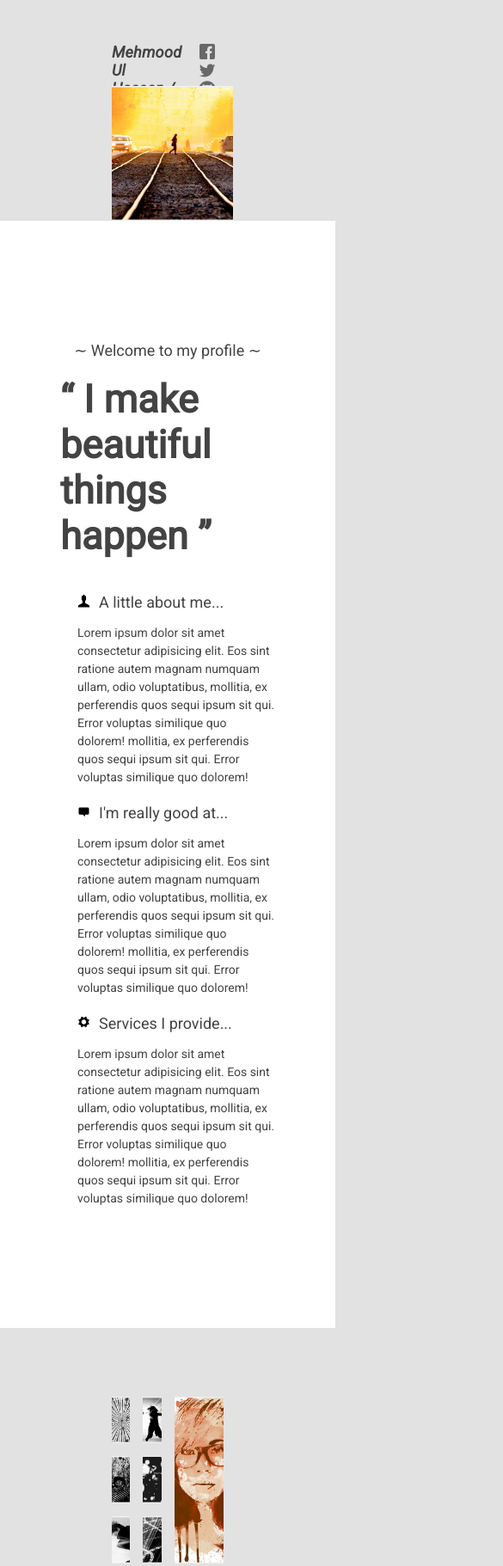
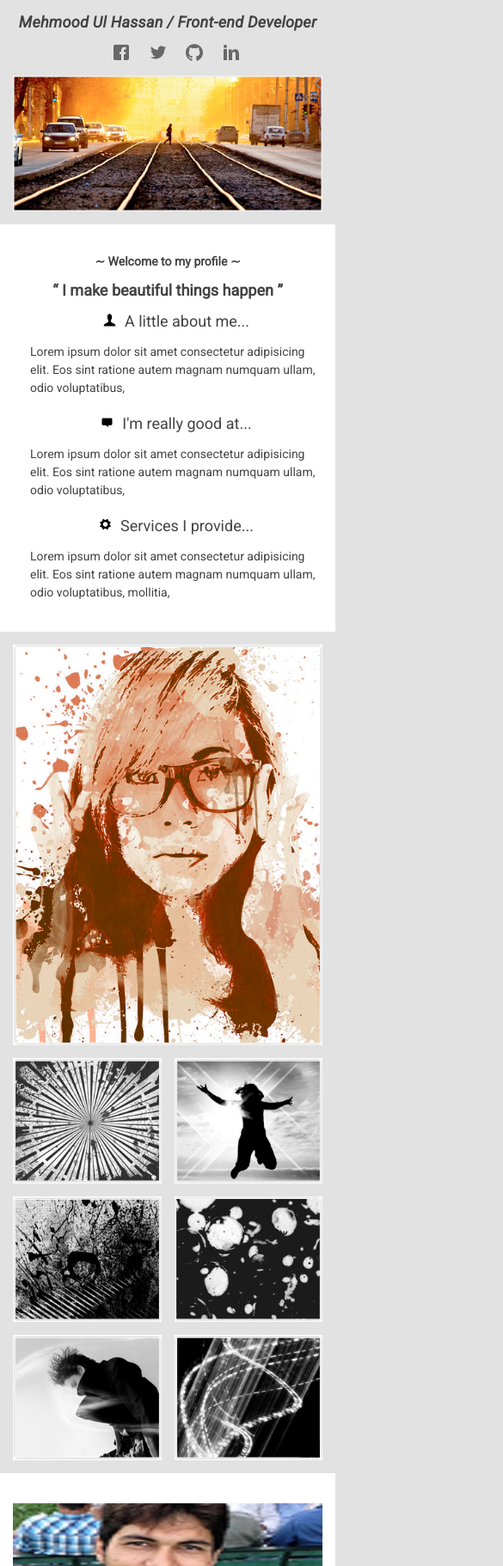
Before and after one commit to Hassanraja447/cool-portfolio, a website: page index.html in a window 390 px wide. Shown: the top 1822 px of the page at 86% size, 585 px wide, since content can reach past the window. Drawn offline with Linux system fonts and the light colour scheme.

Commit message:
mobile first approach

```diff
--- a/index.html
+++ b/index.html
@@ -61,44 +61,48 @@
                            <!-- //////////////////////// -->
 
                     <section class="content">
-                        <p class="heading heading__primary u-margin-bottom-small">&sim; Welcome to my profile &sim;</p>
-                        <h2 class="heading heading__secondary u-margin-bottom-medium">&ldquo; I make beautiful things happen &rdquo;</h2>
+                        <h2 class="heading heading__primary ">&sim; Welcome to my profile &sim;</h2>
+                        <h3 class="heading heading__secondary ">&ldquo; I make beautiful things happen &rdquo;</h3>
                           <!-- //////////////////////// -->
                            <!-- FEATURES -->
                            <!-- //////////////////////// -->
-                           <div class="features-box">
+                           <!-- <div class="features-box"> -->
+                               <div class="features-box">
+
                                 <div class="features">
-                                        <div class="title">
+                                        <div class="features__title">
                                         <div class="features__icons">
                                                 <svg class="features__icon">
                                                 <use xlink:href = "img/sprite.svg#icon-user"></use>
                                             </svg></div>
                                             <p class="features__heading">A little about me...</p>
                                         </div>
-                                            <p class="features__text"> Lorem ipsum dolor sit amet consectetur adipisicing elit. Eos sint ratione autem magnam numquam ullam, odio voluptatibus, mollitia, ex perferendis quos sequi ipsum sit qui. Error voluptas similique quo dolorem!  mollitia, ex perferendis quos sequi ipsum sit qui. Error voluptas similique quo dolorem!</p>
+                                            <p class="features__text"> Lorem ipsum dolor sit amet consectetur adipisicing elit. Eos sint ratione autem magnam numquam ullam, odio voluptatibus,</p>
                                 </div>
                                 <div class="features">
-                                        <div class="title">
+                                        <div class="features__title">
                                         <div class="features__icons">
                                             <svg class="features__icon">
                                             <use xlink:href = "img/sprite.svg#icon-message"></use>
                                         </svg></div>
                                         <p class="features__heading">I'm really good at...</p>
                                     </div>
-                                        <p class="features__text"> Lorem ipsum dolor sit amet consectetur adipisicing elit. Eos sint ratione autem magnam numquam ullam, odio voluptatibus, mollitia, ex perferendis quos sequi ipsum sit qui. Error voluptas similique quo dolorem!  mollitia, ex perferendis quos sequi ipsum sit qui. Error voluptas similique quo dolorem!</p>
+                                        <p class="features__text"> Lorem ipsum dolor sit amet consectetur adipisicing elit. Eos sint ratione autem magnam numquam ullam, odio voluptatibus,</p>
                                 </div>
 
                             <div class="features">
-                                 <div class="title">
+                                 <div class="features__title">
                                             <div class="features__icons"><svg class="features__icon">
                                                     <use xlink:href = "img/sprite.svg#icon-cog"></use>
-                                                </svg></div>
+                                                </svg>
+                                            </div>
                                                 <p class="features__heading">Services I provide...</p>
                                     </div>
 
-                                    <p class="features__text"> Lorem ipsum dolor sit amet consectetur adipisicing elit. Eos sint ratione autem magnam numquam ullam, odio voluptatibus, mollitia, ex perferendis quos sequi ipsum sit qui. Error voluptas similique quo dolorem!  mollitia, ex perferendis quos sequi ipsum sit qui. Error voluptas similique quo dolorem!</p>
+                                    <p class="features__text"> Lorem ipsum dolor sit amet consectetur adipisicing elit. Eos sint ratione autem magnam numquam ullam, odio voluptatibus, mollitia,</p>
                                 </div>
-                           </div>
+                           <!-- </div> -->
+                               </div>
 
                     </section>
 
@@ -107,7 +111,7 @@
                            <!-- //////////////////////// -->
 
                     <main class="portfolio">
-                       <div class="portfolio__projects">
+
                         <figure class="portfolio__item portfolio__item--1">
                             <img src="img/project-1.jpg" alt="portfolio image 1" class="portfolio__img">
 
@@ -139,7 +143,7 @@
 
                             </figure>
 
-                       </div>
+
                     </main>
                     <!-- ///////////////////////////// -->
                     <!-- CONTACT SECTION -->
--- a/sass/_about.scss
+++ b/sass/_about.scss
@@ -2,18 +2,15 @@
 .about {
 
     display: grid;
-    grid-template-columns: repeat(2, minmax(25rem, 1fr));
-    grid-template-rows: 25rem 10rem;
-    grid-row-gap: 1.5rem;
-    padding: 0 2vw;
+    grid-template-rows: 80vw;
+    grid-gap: 1.5rem;
     // display: flex;
     // flex-direction: column;
 }
 .profile {
 
     &__picture {
-        grid-column: 1 / span 1;
-        grid-row: 1 / 2;
+        grid-row: 1
     }
     &__image {
       width: 100%;
@@ -22,9 +19,10 @@
     //   display: block;
     }
     &__author-detail {
-        padding : 1rem 2rem;
-        grid-column: 2 / span 1;
-        grid-row: 1 / span 2 ;
+        padding : 1rem;
+        grid-row:2 ;
+        display: flex;
+        flex-direction: column;
     }
     &__name {
         font-size: 1.8rem;
@@ -35,15 +33,14 @@
     }
 }
 .author-contact {
-    grid-column: 1 / -1;
-    grid-row: 2 / span 1;
+    grid-row: 3;
 
     display: flex;
     flex-direction: column;
     justify-content: space-between;
-    margin-bottom: 3.5rem;
     font-size: 1.6rem;
     color: #242424;
+
 
 
     &__title {
--- a/sass/_base.scss
+++ b/sass/_base.scss
@@ -30,8 +30,16 @@ body {
 .container {
     background-color:#fff;
     display: grid;
-    grid-template-columns: [full-start] minmax(6rem, 1fr) [center-start] repeat(auto-fit, [col-start] minmax(min-content, 14rem) [col-end]) [center-end]  minmax(6rem, 1fr)  [full-end];
-    grid-template-rows: min-content repeat(2, min-content) 40vw min-content;
-    grid-row-gap: 8rem;
+    grid-template-columns: repeat(12,[col-start] 1fr [col-end]);
+    grid-gap: 2rem;
+    // grid-template-columns:[full-start] minmax(6rem, 1fr) [center-start] repeat(8, [col-start] minmax(min-content, 15rem) [col-end]) [center-end] minmax(6rem, 1fr) [full-end];
+    // grid-row-gap: 8rem;
+
+    & > * {
+        padding: 1.5rem;
+        grid-column: col-start 1 / span 12;
+
+    }
+
 
 }
--- a/sass/_content.scss
+++ b/sass/_content.scss
@@ -1,30 +1,42 @@
 
 .content {
-    margin: 6rem 0;
-    display: flex;
-    flex-direction: column;
-    align-items: center;
+
+    // display: flex;
+    // flex-direction: column;
+    // align-items: center;
+    display: grid;
+
+    grid-gap: 1.5rem;
+
 }
 
 .heading {
 
 
     &__primary {
-        font-size: 1.8rem;
+        grid-row: 1;
+        font-size: 1.4rem;
+        justify-self: center;
+        align-self: center;
     }
 
     &__secondary {
+        grid-row: 2;
+        font-size: 1.8rem;
+        justify-self: center;
 
-        font-size: 4.5rem;
+        align-self: center;
+
 
     }
 
 
 }
 .features-box {
+    grid-row: 3;
+
     display: grid;
     grid-template-columns: repeat(auto-fit, minmax(25rem,1fr));
-    grid-auto-flow: row;
     grid-gap: 2rem;
 }
 
@@ -33,8 +45,10 @@
    flex-direction: column;
    margin-left: 2rem;
    &__title {
-
-}
+    display: flex;
+    align-items: center;
+    justify-content: center;
+    }
 
 &__heading {
     font-size: 1.8rem;
@@ -43,13 +57,8 @@
 
     font-size: 1.4rem;
     line-height:1.5;
+
 }
-
-    .title {
-        display: flex;
-        align-items: center;
-
-    }
 
     &__icons {
 
--- a/sass/_footer.scss
+++ b/sass/_footer.scss
@@ -1,10 +1,9 @@
 .footer {
-    padding: 3rem 0;
-    display: flex;
-    align-items: center;
-    justify-content: space-between;
-    flex-wrap: wrap-reverse;
+   display: grid;
+   grid-template-columns: repeat(auto-fit, minmax(250px, 1fr));
     border-top: 1px black solid;
+    justify-items: center;
+    grid-gap: 1rem;
 
     .copy {
         font-size: 1.4rem;
--- a/sass/_form.scss
+++ b/sass/_form.scss
@@ -8,12 +8,11 @@
 
 .form{
     display: grid;
-    grid-row-gap: 2rem;
+    grid-row-gap: 1rem;
 }
 
 input {
-    width: 46rem ;
-    height: 5rem;
+
     color: #7f7f7f;
     font-style: italic;
 
@@ -21,24 +20,23 @@ input {
 
 }
 textarea{
-    width: 46rem;
     resize: none;
 
 
 }
 input, textarea {
-    padding: 2rem 4rem;
     border-style: none;
     background-color: #ebebeb;
     color: #7f7f7f;
     font-size: 1.8rem;
+    padding: 1rem;
 
 
 
 
 }
 .btn {
-    justify-self: start;
+    justify-self: center;
     background-color: #ebebeb;
     padding: 1.5rem 3rem;
     font-size: 1.8rem;
--- a/sass/_grid.scss
+++ b/sass/_grid.scss
@@ -1,32 +1,23 @@
 
 
 .header {
-    grid-column: 1 / -1;
-    grid-row: 1 / 2;
     background-color: $grey-bg;
 }
 .content {
-    grid-column: center-start / center-end;
-    grid-row: 2 / 3;
+
     background-color: #fff;
 
 }
 .portfolio {
-    grid-column: 1 / -1;
-    grid-row: 3 / 4;
+
     background-color: $grey-bg;
 
 }
 .contact {
-grid-column: center-start / col-end 4;
-grid-row: 4 / 5;
 }
 .about {
-    grid-column: col-start 5 / center-end;
-    grid-row: 4 / 5;
 }
 .footer {
-    grid-column: center-start / center-end;
-    grid-row: 5;
+
 
 }
--- a/sass/_header.scss
+++ b/sass/_header.scss
@@ -1,28 +1,25 @@
 
 
 .header {
-    padding: 5rem 13rem;
-    padding-bottom: 1rem;
     display: grid;
-    grid-row-gap: 3rem;
-    grid-template-columns: repeat(2, 1fr);
-    grid-template-rows: 10% 80%;
-
+    grid-row-gap: 1.5rem;
+    // grid-template-columns: repeat(2, 1fr);
+    // grid-template-rows: repeat(7, 8vw);
 
     &__title {
-        grid-column: 1 / 2;
-        grid-row: 1 / 2;
+        grid-row: 1 ;
         font-size: 1.8rem;
         font-style: italic;
         letter-spacing: .3px;
+        align-self: center;
+        justify-self: center;
 
     }
     &__social-links {
-
+        align-self: center;
         list-style: none;
-        grid-column: 2 / -1;
-        grid-row: 1 / 2;
-        justify-self: end;
+        grid-row:2;
+        justify-self: center;
 
         .social {
             &__link {
@@ -65,8 +62,7 @@
 
     }
     &__image {
-        grid-column: 1 / -1;
-        grid-row: 2 / 3;
+        grid-row: 3 ;
 
         &-1 {
             width: 100%;
--- a/sass/_portfolio.scss
+++ b/sass/_portfolio.scss
@@ -1,43 +1,39 @@
 
 .portfolio {
-    padding: 8rem 13rem;
 
+    display: grid;
+    grid-template-columns: repeat(2, 1fr);
+    grid-gap: 1.5rem;
 
-    &__projects {
-        display: grid;
-        grid-template-columns: repeat(4, 1fr);
-        grid-template-rows: repeat(3, 14vw);
-        grid-gap: 1.5rem;
-    }
     &__item {
 
         &--1 {
             grid-column: 1 / span 1;
-            grid-row: 1 / 2;
+            grid-row: 4
         }
         &--2 {
             grid-column: 2/ span 1;
-            grid-row: 1 / 2;
+            grid-row: 4
         }
         &--3 {
-            grid-column: 1 / span 1;
-            grid-row: 2 / span 1;
+            grid-column: 1/ span 1;
+            grid-row: 5
         }
         &--4 {
             grid-column: 2 / span 1;
-            grid-row: 2 / span 1;
+            grid-row: 5 ;
 
         }
         &--5 {
             grid-column: 1 / span 1;
-            grid-row: 3 / span 1;
+            grid-row: 6;
         }
         &--6 {
             grid-column: 2/ span 1;
-            grid-row: 3 / span 1;
+            grid-row: 6;
         }
         &--7 {
-            grid-column: 3 / span 2;
+            grid-column: 1 / span 2;
             grid-row: 1 / span 3;
         }
 
```
Also changed, not shown: css/style.css.
